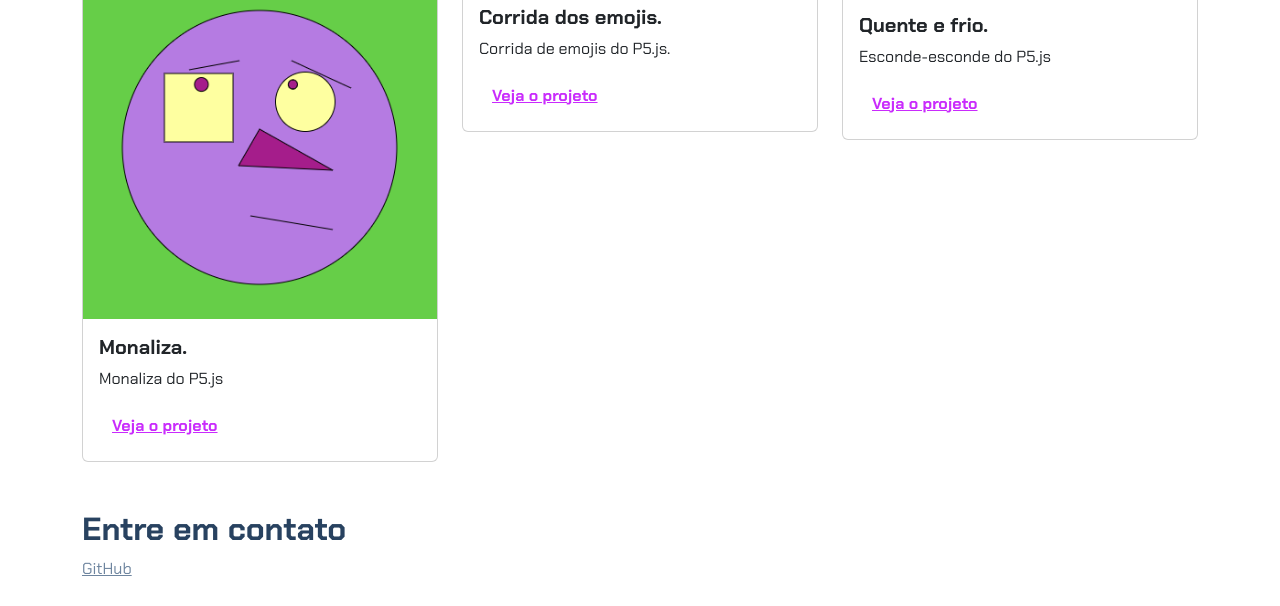
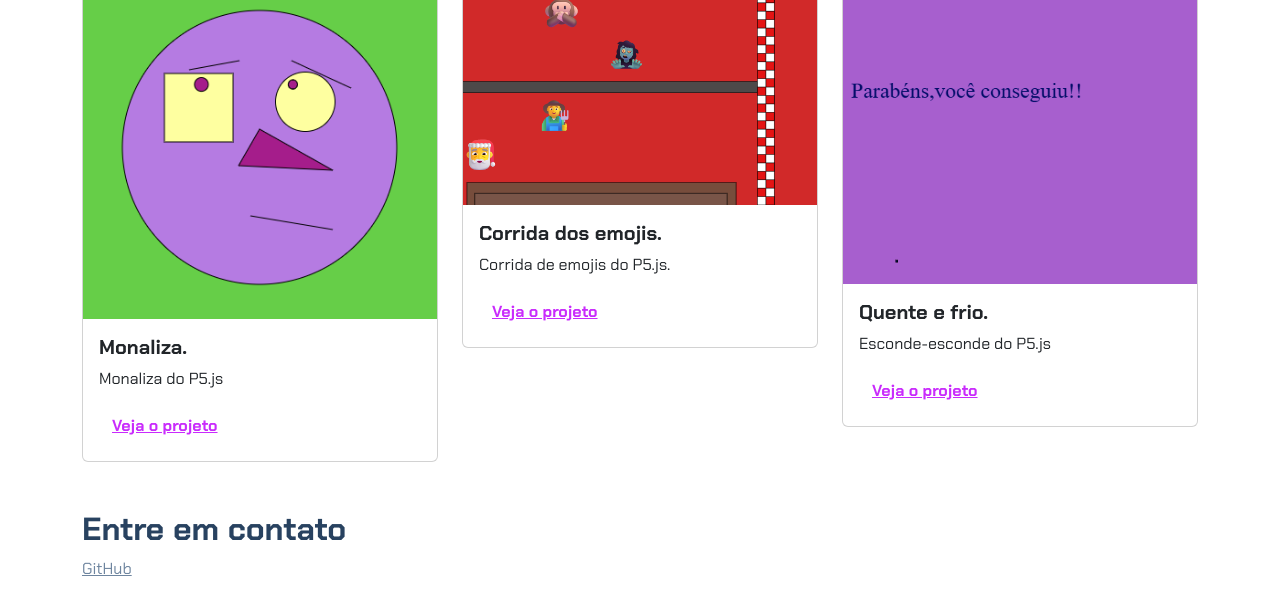
Before and after one commit to FrancoGama123/portif-li, a plain HTML site: page index.html in a window 1280 px wide. Shown: the part 494-1100 px from the top of the page. Drawn offline with nearby package versions, Linux system fonts and the light colour scheme.

Commit message:
Update index.html

```diff
--- a/index.html
+++ b/index.html
@@ -33,7 +33,7 @@
             <!-- Projeto 1 -->
             <div class="col-md-4">
                 <div class="card">
-                    <img src="Monalisa.png" class="card-img-top" alt="Imagem do projeto de biblioteca virtual">
+                    <img src="MONALISA.png" class="card-img-top" alt="Imagem do projeto de biblioteca virtual">
                     <div class="card-body">
                         <h5 class="card-title">Monaliza.</h5>
                         <p class="card-text">Monaliza do P5.js
@@ -46,7 +46,7 @@
             <!-- Projeto 2 -->
             <div class="col-md-4">
                 <div class="card">
-                    <img src="Corrida Emoji.png" class="card-img-top" alt=" ">
+                    <img src="CORRIDA.png" class="card-img-top" alt=" ">
                     <div class="card-body">
                         <h5 class="card-title"> Corrida dos emojis.</h5>
                         <p class="card-text">Corrida de emojis do P5.js.</p>
@@ -59,7 +59,7 @@
             <!-- Projeto 3 -->
             <div class="col-md-4">
                 <div class="card">
-                    <img src="Quente e Frio.png" class="card-img-top" alt="Imagem do projeto de biblioteca virtual">
+                    <img src="QUENTE.png" class="card-img-top" alt="Imagem do projeto de biblioteca virtual">
                     <div class="card-body">
                         <h5 class="card-title">Quente e frio.
                         </h5>
@@ -83,7 +83,7 @@
                 </div>
                 <div class="modal-body">
                     <p>O projeto é uma página criado no P5.js, aonde mudamos suas caracteríticas físicas, como formato e cores.
-                    <img src="Monalisa.png" class="img-fluid w-100"
+                    <img src="MONALISA.png" class="img-fluid w-100"
                         alt="Imagem representativa do projeto de uma biblioteca online">
                 </div>
                 <div class="modal-footer">
@@ -104,7 +104,7 @@
                 <div class="modal-body">
                     <p>O projeto e baseia em 4 personagens, que vão ser controlados pelas teclas, pode ser jogado com várias pessoas, o jogador que atravessar a faixa é o ganhador!
                     </p>
-                    <img src="Corrida Emoji.png" class="img-fluid w-100"
+                    <img src="CORRIDA.png" class="img-fluid w-100"
                         alt="Imagem representativa do projeto de uma biblioteca online">
                 </div>
                 <div class="modal-footer">
@@ -127,7 +127,7 @@
                 </div>
                 <div class="modal-body">
                     <p> Este projeto é inspirado em uma brincadeira de esconde esconde, quando o quadrado está perto do alvo ele diminui de tamanho.
-                    <img src="Quente e Frio.png" alt="Projeto 3" class="img-fluid w-100">
+                    <img src="QUENTE.png" alt="Projeto 3" class="img-fluid w-100">
                 </div>
                 <div class="modal-footer">
                     <a href="https://scratch.mit.edu/projects/951732825/">Ver projeto ao vivo</a>
```
